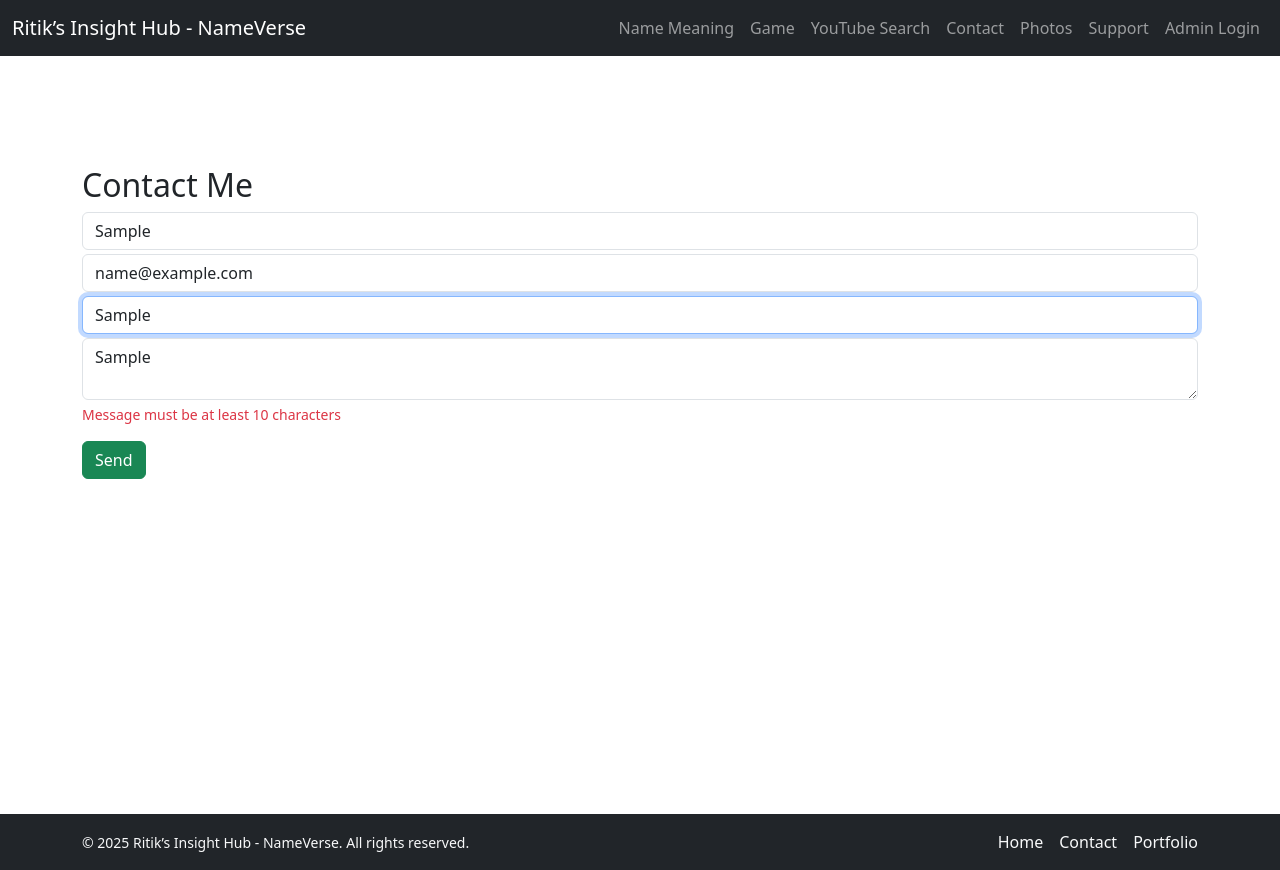
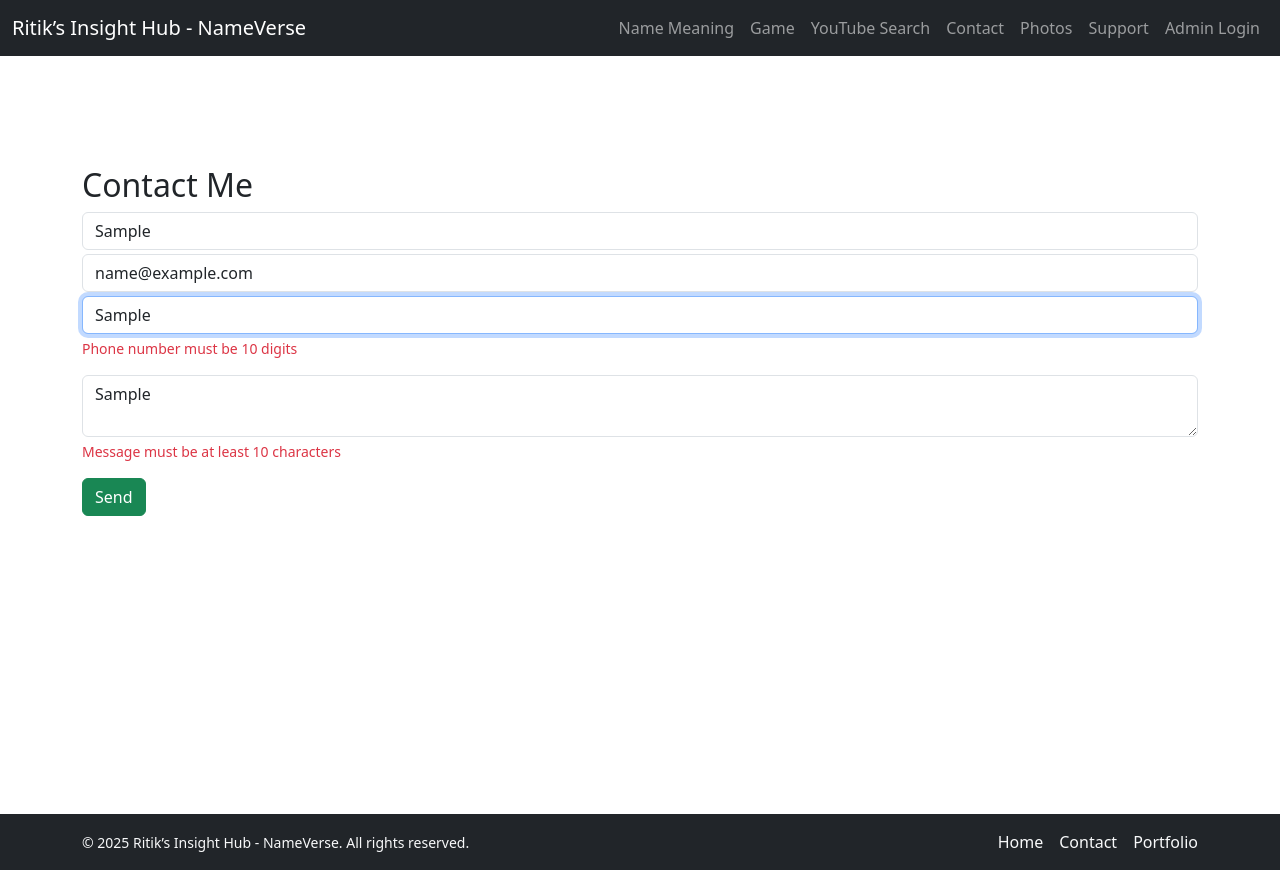
Before and after one commit to RITIKRAJGUPTA/NameverseByRRGRitik_, a React (Create React App) app in the folder frontend/: page /contact in a window 1280 px wide. Both pictures are taken after typing "Sample", "name@example.com", "Sample", "Sample" into the empty fields and a click on the button "Send". Built offline with nearby package versions, Linux system fonts and the light colour scheme.

Commit message:
Update ContactForm.js

```diff
--- a/frontend/src/components/ContactForm.js
+++ b/frontend/src/components/ContactForm.js
@@ -64,6 +64,7 @@ export default function ContactForm() {
     },
   })}
 />
+{errors.phone && <p className="text-danger small">{errors.phone.message}</p>}
         {errors.number && <p className="text-danger small">{errors.number.message}</p>}
 
         {/* Message */}
```
Lines whose indentation alone changed are shown as unchanged.
